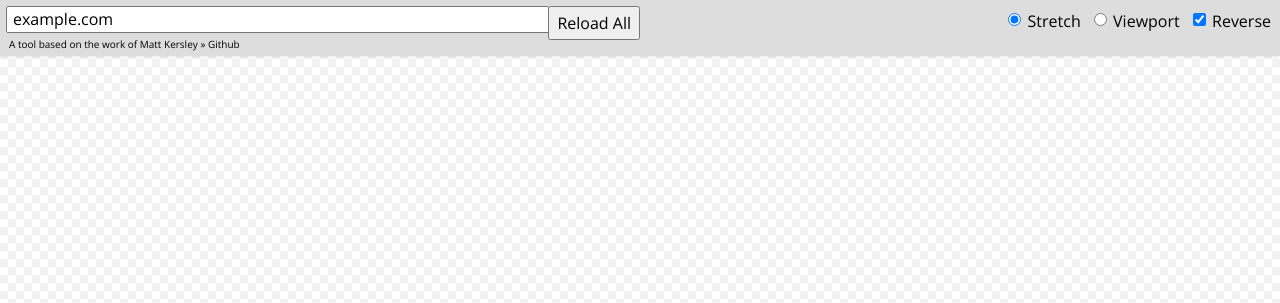
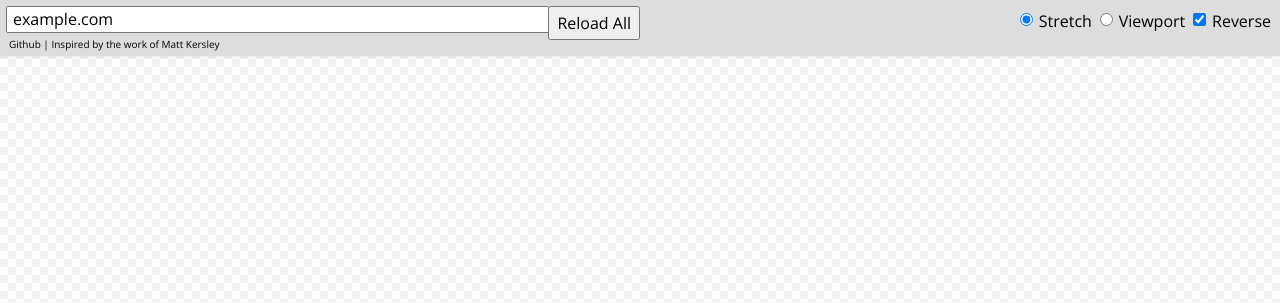
Before and after one commit to dylanjameswagner/Responsive-Viewer, a PHP site: page / in a window 1280 px wide. Shown: the top 303 px of the page. Run offline with PHP 8.4, Linux system fonts and the light colour scheme; data that the repository does not hold is empty; some libraries are stand-ins or nearby versions.

Commit message:
improvements, header credit, tweaks

```diff
--- a/index.php
+++ b/index.php
@@ -6,7 +6,7 @@
     <meta http-equiv="X-UA-Compatible" content="IE=edge, chrome=1"/>
     <meta name="viewport" content="width=device-width, minimum-scale=0.5, maximum-scale=1.0, user-scalable=no"/>
 
-    <title>responsive</title>
+    <title>Responsive Viewer</title>
 
     <link rel="shortcut icon" type="image/x-icon" href="./public/images/favicon.ico"/>
     <link rel="apple-touch-icon-precomposed" sizes="144x144" href="./public/images/apple-touch-icon.png"/>
@@ -27,22 +27,28 @@
 
     <header id="header">
         <form id="header-form" method="post">
-            <p id="header-form-url"><input type="text" placeholder="enter a url"/> <button>Reload All</button></p>
-            <p id="header-form-settings">
-                <label><input type="radio"    id="stretch"  name="view"    value="stretch" checked="checked"/> Stretch</label>
-                <label><input type="radio"    id="viewport" name="view"    value="viewport"/>                  Viewport</label>
-                <label><input type="checkbox" id="reverse"  name="reverse" value="reverse"/>                   Reverse</label>
+            <p id="header-form-url">
+                <input type="text" placeholder="enter a url"/> <button>Reload All</button>
             </p>
+            <ul id="header-form-settings">
+                <li><input type="radio"    id="stretch"  name="view"    value="stretch" checked="checked"/> <label for="stretch">Stretch</label></li>
+                <li><input type="radio"    id="viewport" name="view"    value="viewport"/>                  <label for="viewport">Viewport</label></li>
+                <li><input type="checkbox" id="reverse"  name="reverse" value="reverse"/>                   <label for="reverse">Reverse</label></li>
+            </ul>
         </form>
 
-        <p id="header-credit">A tool based on the work of <a target="_blank" href="http://mattkersley.com">Matt Kersley</a> &raquo; <a target="_blank" href="https://github.com/mattkersley/Responsive-Design-Testing">Github</a></p>
-    </header >
+        <p id="header-credit">
+            <a target="_blank" href="https://github.com/dylanjameswagner/Responsive-Viewer">Github</a>
+            | Inspired by the work of
+            <a target="_blank" href="https://github.com/mattkersley/Responsive-Design-Testing">Matt Kersley</a>
+        </p>
+    </header>
 
     <section id="frames" class="stretch">
         <div id="frames-inner">
 
 <?php include 'frames.php'; ?>
-<?php function iframe($iframe, $class){ ?>
+<?php function iframe($iframe, $class) { ?>
 
             <div class="frame <?php echo $class; ?>">
                 <h2 class="frame-title">
@@ -62,7 +68,6 @@
             </div>
 
 <?php } // frame ?>
-
 <?php
     foreach ($viewport as $iframe) :
         iframe($iframe, 'viewport');
@@ -72,10 +77,5 @@
         </div>
     </section>
 
-<!--[if gte IE 9]><!-->
-
-
-<!--<![endif]-->
-
 </body>
 </html>
--- a/public/styles/custom.css
+++ b/public/styles/custom.css
@@ -47,9 +47,19 @@
 
     button,
     input,
-    textarea,
-    select {
+    select,
+    textarea {
         padding: 2px 5px;
+    }
+
+    input[type="radio"],
+    input[type="checkbox"] {
+        position: relative; top: -1px;
+    }
+
+    input[type="radio"] + label,
+    input[type="checkbox"] + label {
+        padding-left: .1em;
     }
 
     button {
@@ -107,15 +117,19 @@
         float: right;
         margin-top: 0; padding: 0 3px 0 9px;
     }
+    #header-form-settings ul {
+    }
+    #header-form-settings li {
+        list-style: none;
+        float: left;
+    }
+    #header-form-settings li + li {
+        margin-left: 0.5em;
+    }
     #header-form-settings label {
         line-height: 31px;
     }
-    #header-form-settings label + label {
-        margin-left: 9px;
-    }
-    #header-form-settings label input {
-        position: relative; top: -1px;
-        margin-right: 2px;
+    #header-form-settings input {
     }
 
     #header-credit {
```
